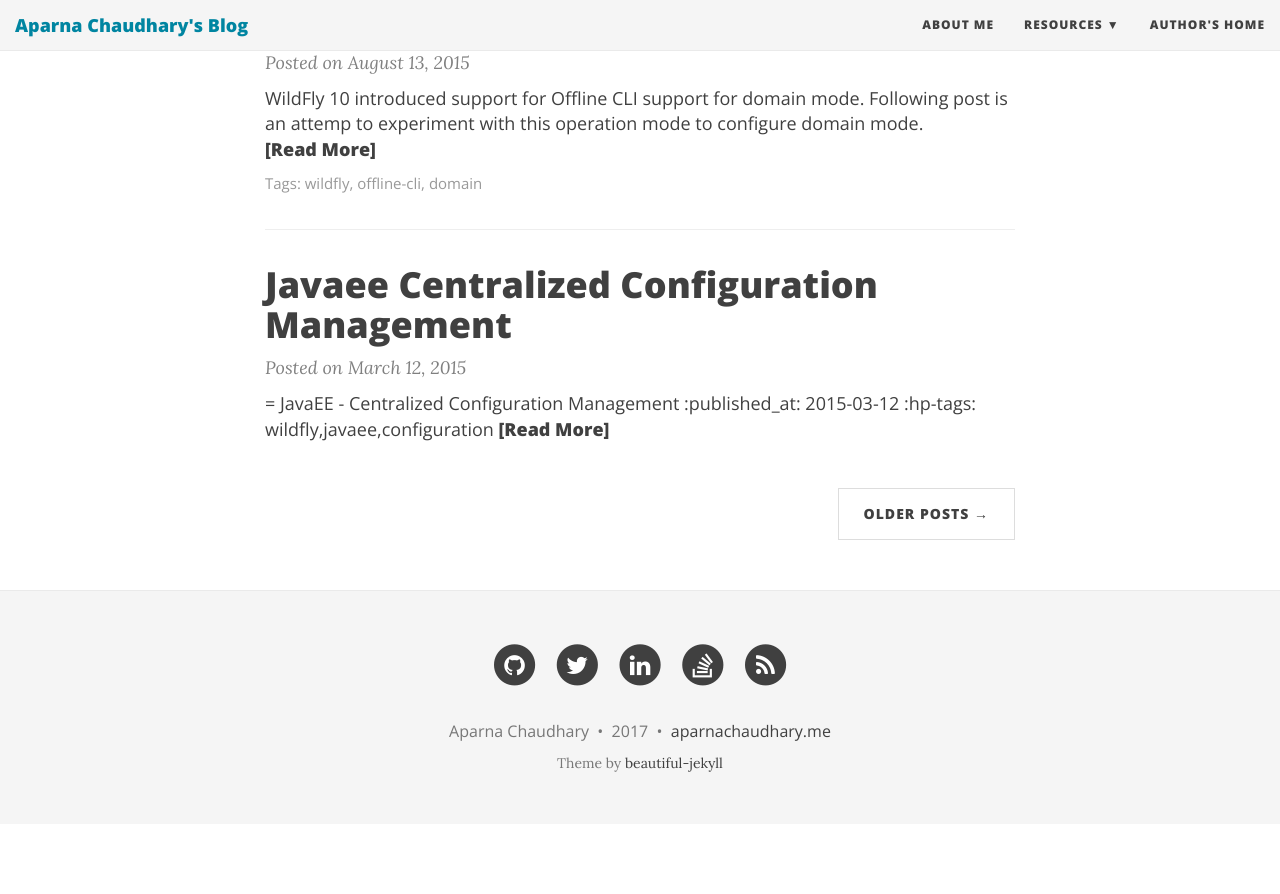
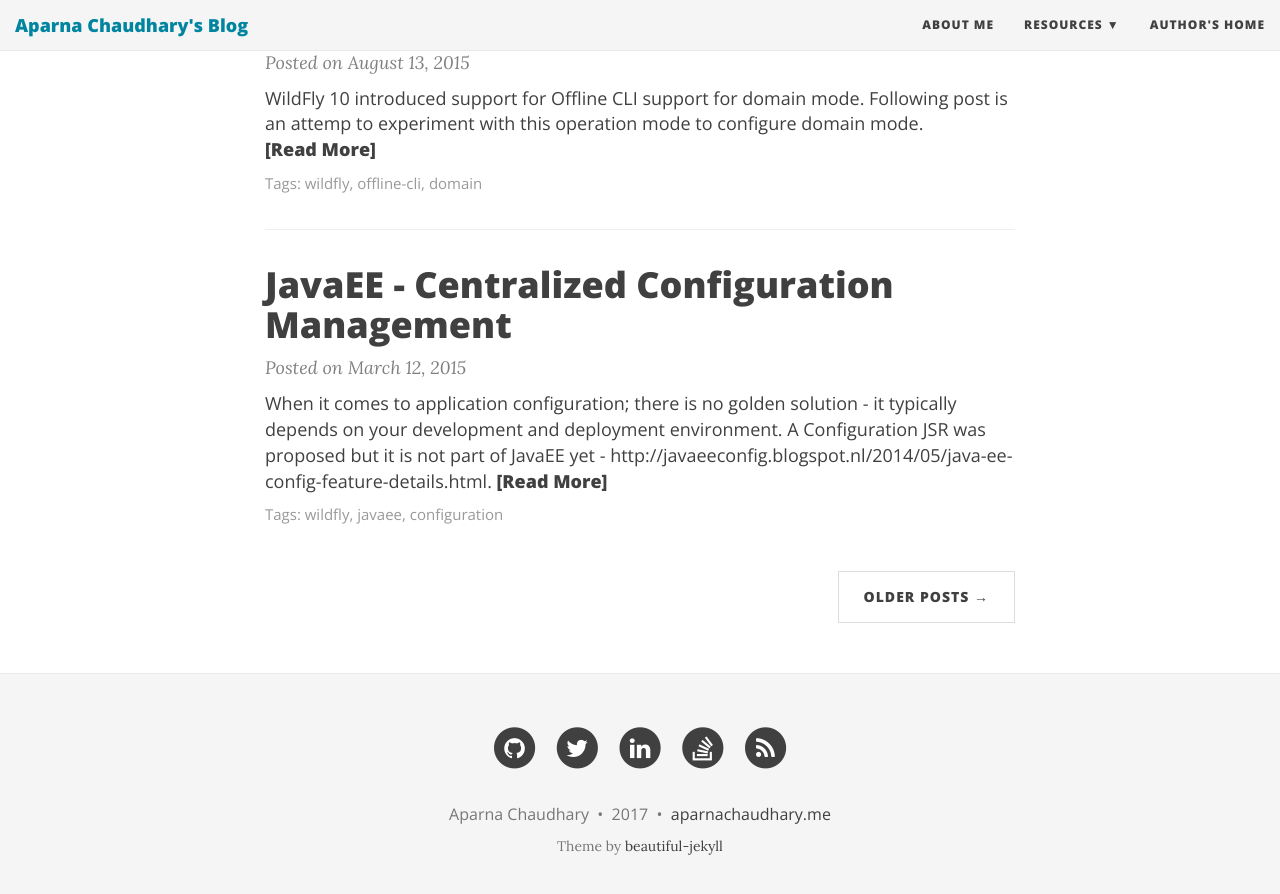
Before and after one commit to aparnachaudhary/aparnachaudhary.github.io, a Jekyll site: the page built from index.html, in a window 1280 px wide and 900 px high, scrolled down 1138 px. Shown: the top 894 px of the window. Built offline with Jekyll 4.4.1, drawn with Linux system fonts in a browser that asks for light colours; nearby versions of some CDN libraries; the list of posts is cut into pages by our own code; before the commit the page ends 1962 px from its top, so only the background shows below that.

Commit message:
Update and rename 2015-03-12-JavaEE-Centralized-Configuration-Management.adoc to 2015-03-12-JavaEE-Centralized-Configuration-Management.md

```diff
--- a/_posts/2015-03-12-JavaEE-Centralized-Configuration-Management.adoc
+++ b/_posts/2015-03-12-JavaEE-Centralized-Configuration-Management.md
@@ -1,7 +1,8 @@
-= JavaEE - Centralized Configuration Management
-:published_at: 2015-03-12
-:hp-tags: wildfly,javaee,configuration
-
+---
+layout: post
+title: JavaEE - Centralized Configuration Management
+tags: [wildfly,javaee,configuration]
+---
 
 When it comes to application configuration; there is no golden solution - it typically depends on your development and deployment environment.
 A Configuration JSR was proposed but it is not part of JavaEE yet - http://javaeeconfig.blogspot.nl/2014/05/java-ee-config-feature-details.html.
@@ -10,7 +11,7 @@ TIP: If you are using JBossAS/WildFly; then this post is a good starting point h
 
 Following approaches are typically used for application specific configuration management.
 
-== Core Modules and property files
+## Core Modules and property files
 
 * https://community.jboss.org/wiki/HowToPutAnExternalFileInTheClasspath
 * http://blog.jyore.com/?p=58
@@ -18,16 +19,16 @@ Following approaches are typically used for application specific configuration m
 * https://github.com/sabre1041/jboss-properties
 
 
-== Naming service (JNDI)
+## Naming service (JNDI)
 
 * http://blog.diabol.se/?p=312
 
-== System Properties
+## System Properties
 
 * http://blog.andyserver.com/2013/10/java-jboss-eap-61-power-to-the-properties/
 * http://blog.chris-ritchie.com/2015/03/inject-external-properties-cdi-java-wildfly.html
 
-== Database configuration
+## Database configuration
 
 CAUTION: As I said before; there is no golden rule. But storing configuration in database can be undesired especially
 if you are thinking about blue-green deployments.
```
